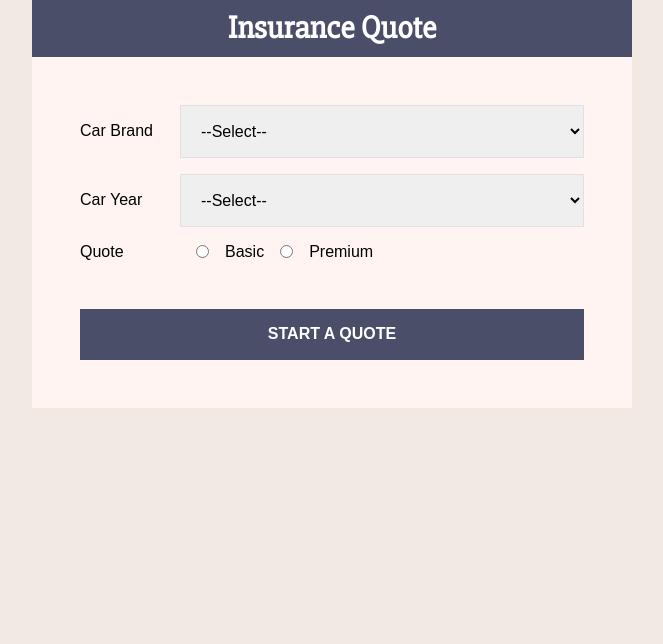
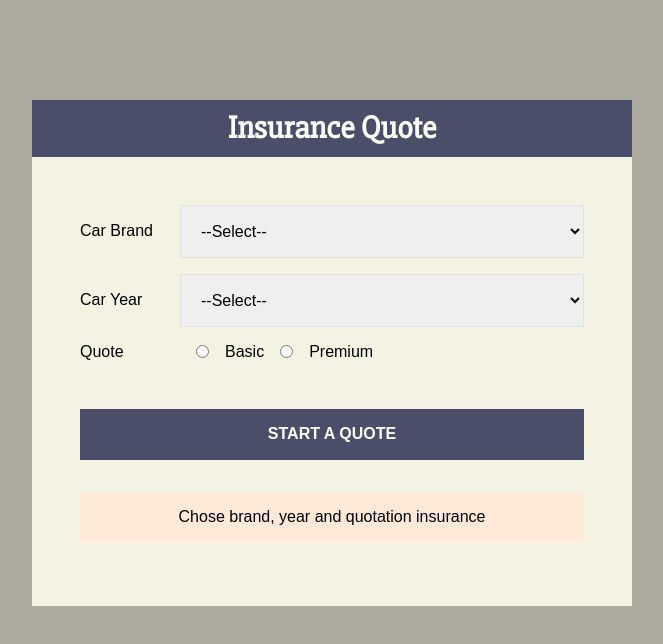
Before and after one commit to chicacode/insurance-quote, a React (Create React App) app: page / in a window 1280 px wide. Shown: the top 644 px of the page, without its empty margins (308-971 px from the left). Built offline with nearby package versions, Linux system fonts and the light colour scheme.

Commit message:
added result styles

```diff
--- a/src/App.js
+++ b/src/App.js
@@ -2,15 +2,18 @@ import React, { useState } from 'react';
 import Header from './components/Header';
 import Form from './components/Form';
 import Resume from './components/Resume';
+import Result from './components/Result';
+
 import styled from '@emotion/styled';
 
 const Container = styled.div`
   max-width: 600px;
   margin: 0 auto;
+  margin-top: 100px;
 `;
 
 const FormContainer = styled.div`
-  background-color: #fff4f1;
+background-color: #fdfcece3;
   padding: 3rem;
 `;
 
@@ -24,7 +27,7 @@ function App() {
     }
   });
 
-const { data } = resume;
+const { data, quotation } = resume;
   return (
     <Container>
       <Header title='Insurance Quote' />
@@ -32,6 +35,7 @@ const { data } = resume;
       <FormContainer>
         <Form setResume={setResume}/>
         <Resume data={data}/>
+        <Result quotation={quotation}/>
       </FormContainer>
     </Container>
   );
--- a/src/components/Form.js
+++ b/src/components/Form.js
@@ -44,7 +44,7 @@ const Button = styled.button`
 `;
 
 const Error = styled.div`
-    background-color: #f12711;
+    background-color: #b92b27;
     color: white;
     padding: 1rem;
     width: 100%;
--- a/src/components/Result.js
+++ b/src/components/Result.js
@@ -0,0 +1,22 @@
+import React from 'react';
+import styled from '@emotion/styled';
+
+const Message = styled.p`
+    background-color: rgb(980, 234, 217);
+    margin-top: 2rem;
+    padding: 1rem;
+    text-align:center;
+`;
+
+const Result = ({quotation}) =>{
+   return(
+       (quotation === 0) ? <Message>Chose brand, year and quotation insurance</Message> :
+
+       <p>
+           Total: { quotation }$
+       </p>
+
+   )
+}
+
+export default Result;
--- a/src/components/Resume.js
+++ b/src/components/Resume.js
@@ -6,8 +6,8 @@ import { firstUpperCase } from '../helper';
 const ContainerResume = styled.div`
     padding: 1rem;
     text-align: center;
-    background-color: #f4791f;
-    color: #fff;
+    background-color: #E4E5E6;
+    color: #544a7d;
     margin-top: 1rem;
 `;
 
@@ -26,7 +26,7 @@ const Resume = ({ data }) => {
                     Brand: { firstUpperCase(brand) }
                 </li>
                 <li>
-                    Quote: {quote}
+                    Quote: {firstUpperCase(quote)}
                 </li>
                 <li>
                     Year: {year}
--- a/src/index.css
+++ b/src/index.css
@@ -2,7 +2,9 @@ html {
   box-sizing: border-box;
 }
 body {
-  background: #f2e9e3;
+  background: #8f8d7cbe;
+  /* background: -webkit-linear-gradient(to right, #fffcdc, #d9a7c7);
+  background: linear-gradient(to right, #fffcdc, #d9a7c7);  */
   font-family: Arial, Helvetica, sans-serif;
 }
 ul {
```
